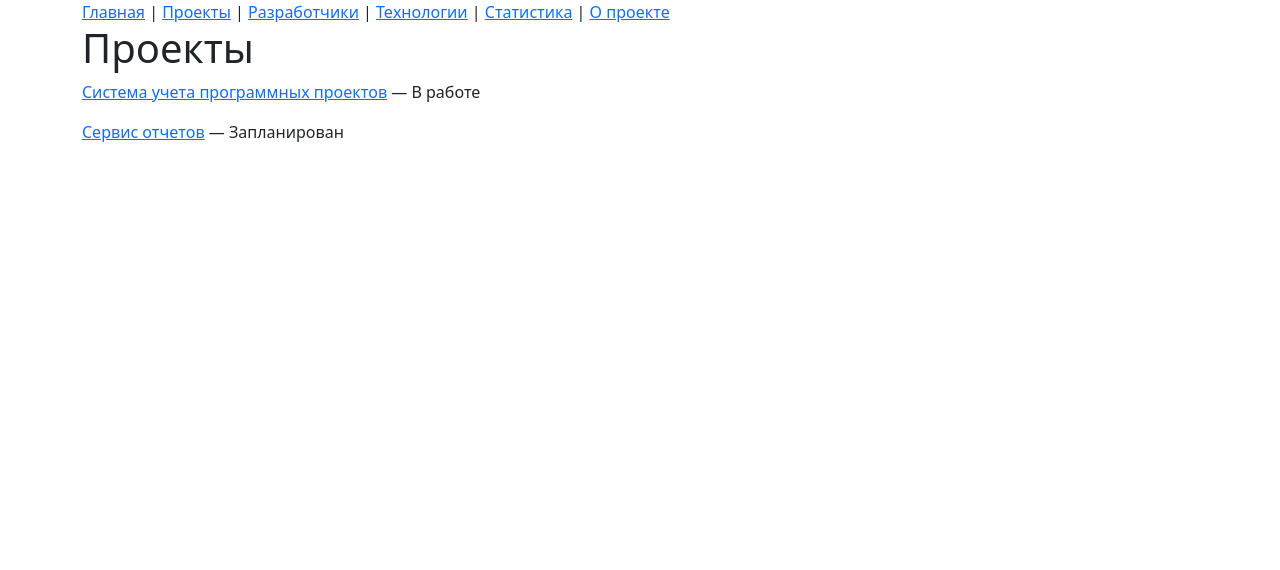
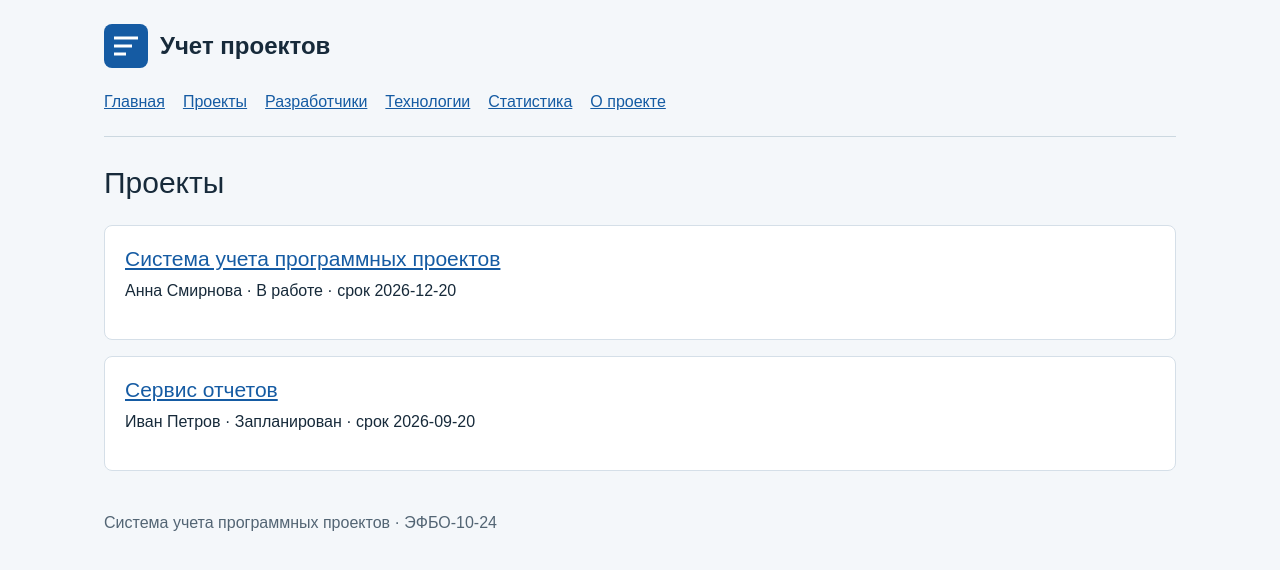
Before and after one commit to MatuhaBtww/TRPBF_p1-3, a Django app: page /projects/ in a window 1280 px wide. Shown: the top 570 px of the page. Run offline with Django 5.2, Linux system fonts and the light colour scheme.

Commit message:
PR6: render JSON objects through templates and static assets

```diff
--- /dev/null
+++ b/static/app.js
@@ -0,0 +1 @@
+document.addEventListener('DOMContentLoaded',()=>{for(const link of document.querySelectorAll('nav a')){if(link.pathname===location.pathname)link.setAttribute('aria-current','page');}});
--- a/static/style.css
+++ b/static/style.css
@@ -1 +1 @@
-body {font-family: Arial, sans-serif; margin: 2rem auto; max-width:1100px; padding:0 1rem;}
+body{font-family:Arial,sans-serif;max-width:1120px;margin:0 auto;padding:24px;color:#172a3a;background:#f4f7fa}header{display:flex;align-items:center;gap:12px;font-size:24px}nav{display:flex;flex-wrap:wrap;gap:18px;padding:22px 0;border-bottom:1px solid #ccd8e0;margin-bottom:28px}a{color:#155ba3}h1{font-size:30px;margin-bottom:24px}h2{font-size:21px}article,table,form{background:white;border:1px solid #d5dfe8;border-radius:8px;padding:20px;margin:16px 0}th,td{padding:12px;border-bottom:1px solid #d5dfe8}footer{margin-top:40px;color:#536574}input,select,button,.button{padding:8px;margin:4px;border:1px solid #8195a5;border-radius:4px}button,.button{background:#155ba3;color:white} .errorlist{color:#a21a1a}
--- /dev/null
+++ b/templates/404.html
@@ -0,0 +1 @@
+{% extends 'base.html' %}{% block content %}<h1>Страница не найдена</h1><p>Проверьте адрес или перейдите в список проектов.</p>{% endblock %}
--- /dev/null
+++ b/templates/about.html
@@ -0,0 +1 @@
+{% extends 'base.html' %}{% block content %}<h1>О проекте</h1><p>Семин Матвей Романович · ЭФБО-10-24</p><p>Проекты связаны с ответственным разработчиком, статусом и технологиями.</p>{% endblock %}
--- /dev/null
+++ b/templates/base.html
@@ -0,0 +1,8 @@
+{% load static %}<!doctype html>
+<html lang="ru"><head><meta charset="utf-8"><meta name="viewport" content="width=device-width, initial-scale=1">
+<title>{% block title %}Учет проектов{% endblock %}</title>
+<link rel="stylesheet" href="https://cdn.jsdelivr.net/npm/bootstrap@5.3.3/dist/css/bootstrap.min.css">
+<link rel="stylesheet" href="{% static 'style.css' %}"><script defer src="{% static 'app.js' %}"></script></head>
+<body><header><img src="{% static 'logo.svg' %}" width="44" alt="Логотип учета проектов"> <strong>Учет проектов</strong></header>
+{% include 'includes/nav.html' %}<main>{% block content %}{% endblock %}</main>
+<footer>Система учета программных проектов · ЭФБО-10-24</footer></body></html>
--- /dev/null
+++ b/templates/detail.html
@@ -0,0 +1,3 @@
+{% extends 'base.html' %}{% block title %}{{ p.name }}{% endblock %}{% block content %}
+<h1>{{ p.name }}</h1><p>Ответственный: {{ p.developer.name }}</p><p>Статус: {{ p.status.name }}</p>
+<p>Срок: {{ p.deadline|date:'d.m.Y'|default:p.deadline }}</p><h2>Технологии</h2><ul>{% for t in technologies %}<li>{{ t.name }}</li>{% empty %}<li>Нет технологий</li>{% endfor %}</ul>{% endblock %}
--- /dev/null
+++ b/templates/developer.html
@@ -0,0 +1 @@
+{% extends 'base.html' %}{% block content %}<h1>{{ developer.name }}</h1>{% for p in projects %}{% include 'includes/project_card.html' %}{% empty %}<p>Проектов нет.</p>{% endfor %}{% endblock %}
--- /dev/null
+++ b/templates/home.html
@@ -0,0 +1,2 @@
+{% extends 'base.html' %}{% block content %}<h1>Система учета программных проектов</h1>
+<p>Планирование, ответственные разработчики, технологии и контроль сроков.</p><a class="button" href="{% url 'tracker:projects' %}">Открыть проекты</a>{% endblock %}
--- /dev/null
+++ b/templates/includes/nav.html
@@ -0,0 +1,5 @@
+<nav aria-label="Основное меню">
+<a href="{% url 'tracker:home' %}">Главная</a><a href="{% url 'tracker:projects' %}">Проекты</a>
+<a href="{% url 'tracker:developers' %}">Разработчики</a><a href="{% url 'tracker:technologies' %}">Технологии</a>
+<a href="{% url 'tracker:statistics' %}">Статистика</a><a href="{% url 'tracker:about' %}">О проекте</a>
+</nav>
--- /dev/null
+++ b/templates/includes/project_card.html
@@ -0,0 +1,2 @@
+<article><h2><a href="{% url 'tracker:detail' p.id %}">{{ p.name }}</a></h2>
+<p>{{ p.developer.name }} · {{ p.status.name }} · срок {{ p.deadline|date:'d.m.Y'|default:p.deadline }}</p></article>
--- /dev/null
+++ b/templates/projects.html
@@ -0,0 +1,2 @@
+{% extends 'base.html' %}{% block content %}<h1>Проекты</h1>
+{% for p in projects %}{% include 'includes/project_card.html' %}{% empty %}<p>Проекты не найдены.</p>{% endfor %}{% endblock %}
--- /dev/null
+++ b/templates/references.html
@@ -0,0 +1,2 @@
+{% extends 'base.html' %}{% block content %}<h1>{{ title }}</h1>
+<ul>{% for item in items %}<li>{% if title == 'Разработчики' %}<a href="{% url 'tracker:developer' item.id %}">{{ item.name }}</a>{% else %}{{ item.name }}{% endif %}</li>{% empty %}<li>Записей нет.</li>{% endfor %}</ul>{% endblock %}
--- /dev/null
+++ b/templates/statistics.html
@@ -0,0 +1 @@
+{% extends 'base.html' %}{% block content %}<h1>Статистика</h1><table><tr><th>Показатель</th><th>Количество</th></tr>{% for name,count in stats.items %}<tr><td>{{ name }}</td><td>{{ count }}</td></tr>{% endfor %}</table>{% endblock %}
--- a/tracker/views.py
+++ b/tracker/views.py
@@ -1,47 +1,39 @@
-from django.http import HttpResponse, Http404
-from django.utils.html import escape
+from datetime import date
+from django.http import Http404
+from django.shortcuts import render
+from service import statistics as calculate
 from .repository import state
 
-def page(title, body):
-    return HttpResponse('<!doctype html><html lang="ru"><head><meta charset="utf-8">'
-        '<link rel="stylesheet" href="https://cdn.jsdelivr.net/npm/bootstrap@5.3.3/dist/css/bootstrap.min.css">'
-        '<title>'+escape(title)+'</title></head><body class="container"><nav>'
-        '<a href="/">Главная</a> | <a href="/projects/">Проекты</a> | '
-        '<a href="/developers/">Разработчики</a> | <a href="/technologies/">Технологии</a> | '
-        '<a href="/statistics/">Статистика</a> | <a href="/about/">О проекте</a>'
-        '</nav><h1>'+escape(title)+'</h1>'+body+'</body></html>')
-
 def home(request):
-    return page('Система учета программных проектов', '<p>Проекты, разработчики, технологии и статусы.</p>')
+    return render(request, 'home.html')
 
 def about(request):
-    return page('О проекте', '<p>Семин Матвей Романович, ЭФБО-10-24.</p>')
+    return render(request, 'about.html')
 
 def project_list(request):
-    return page('Проекты', ''.join(f'<p><a href="/projects/{p.id}/">{escape(p.name)}</a> — {escape(p.status.name)}</p>' for p in state()['projects']))
+    return render(request, 'projects.html', {'projects': state()['projects']})
 
 def project_detail(request, pk):
     p = next((p for p in state()['projects'] if p.id == pk), None)
     if p is None:
         raise Http404
-    return page(p.name, f'<p>{escape(p.developer.name)} — {p.deadline} — {escape(p.status.name)}</p>')
+    return render(request, 'detail.html', {'p': p, 'technologies': p.technologies})
 
 def developers(request):
-    return page('Разработчики', ''.join(f'<p><a href="/developers/{p.id}/">{escape(p.name)}</a></p>' for p in state()['developers']))
+    return render(request, 'references.html', {'title': 'Разработчики', 'items': state()['developers']})
 
 def developer_detail(request, pk):
-    p = next((p for p in state()['developers'] if p.id == pk), None)
+    data = state()
+    p = next((p for p in data['developers'] if p.id == pk), None)
     if p is None:
         raise Http404
-    return page(p.name, ''.join(f'<p>{escape(x.name)}</p>' for x in state()['projects'] if x.developer.id == pk))
+    return render(request, 'developer.html', {'developer': p, 'projects': [x for x in data['projects'] if x.developer.id == pk]})
 
 def technologies(request):
-    return page('Технологии', ''.join(f'<p>{escape(p.name)}</p>' for p in state()['technologies']))
+    return render(request, 'references.html', {'title': 'Технологии', 'items': state()['technologies']})
 
 def statistics(request):
-    return page('Статистика', f"<p>Всего проектов: {len(state()['projects'])}</p>")
+    return render(request, 'statistics.html', {'stats': calculate(state(), date.today())})
 
 def not_found(request, exception):
-    response = page('Страница не найдена', '<p>Проверьте адрес.</p>')
-    response.status_code = 404
-    return response
+    return render(request, '404.html', status=404)
```
Also changed, not shown: README.md, static/logo.svg (added).
